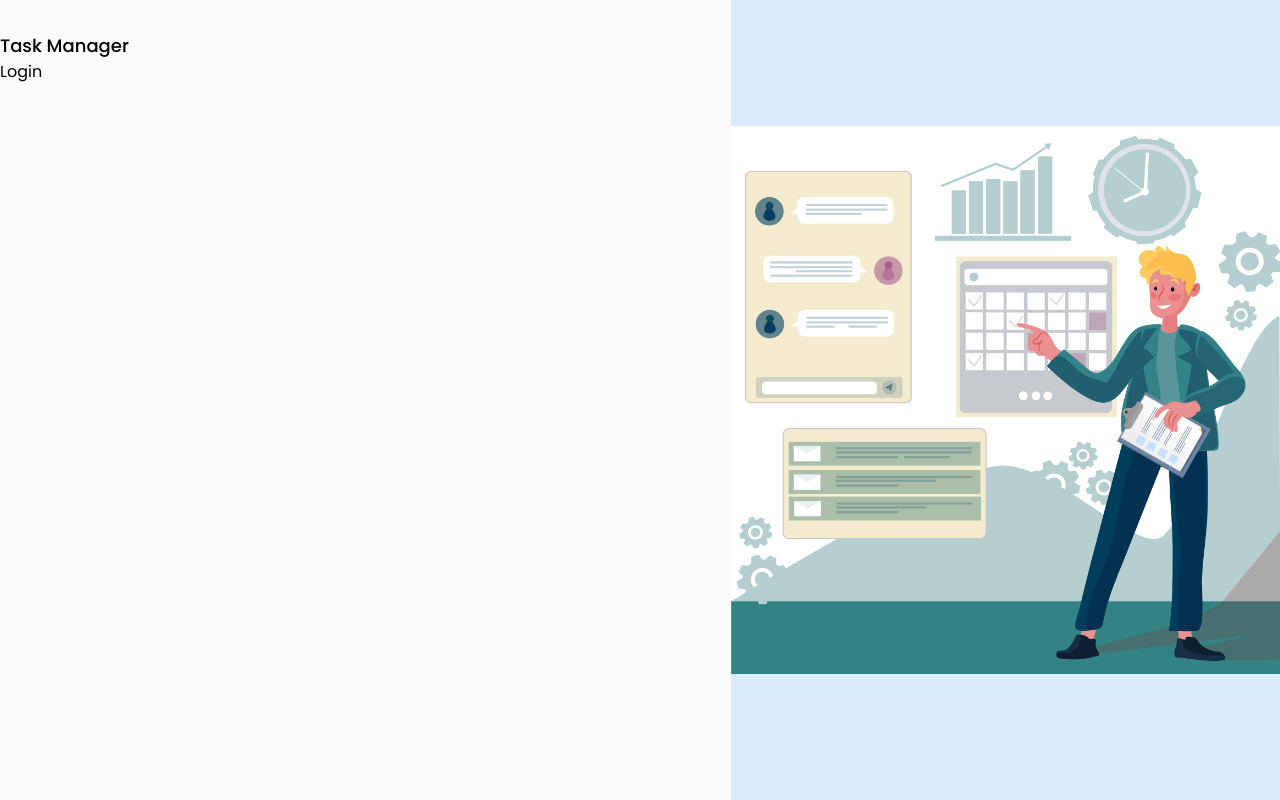
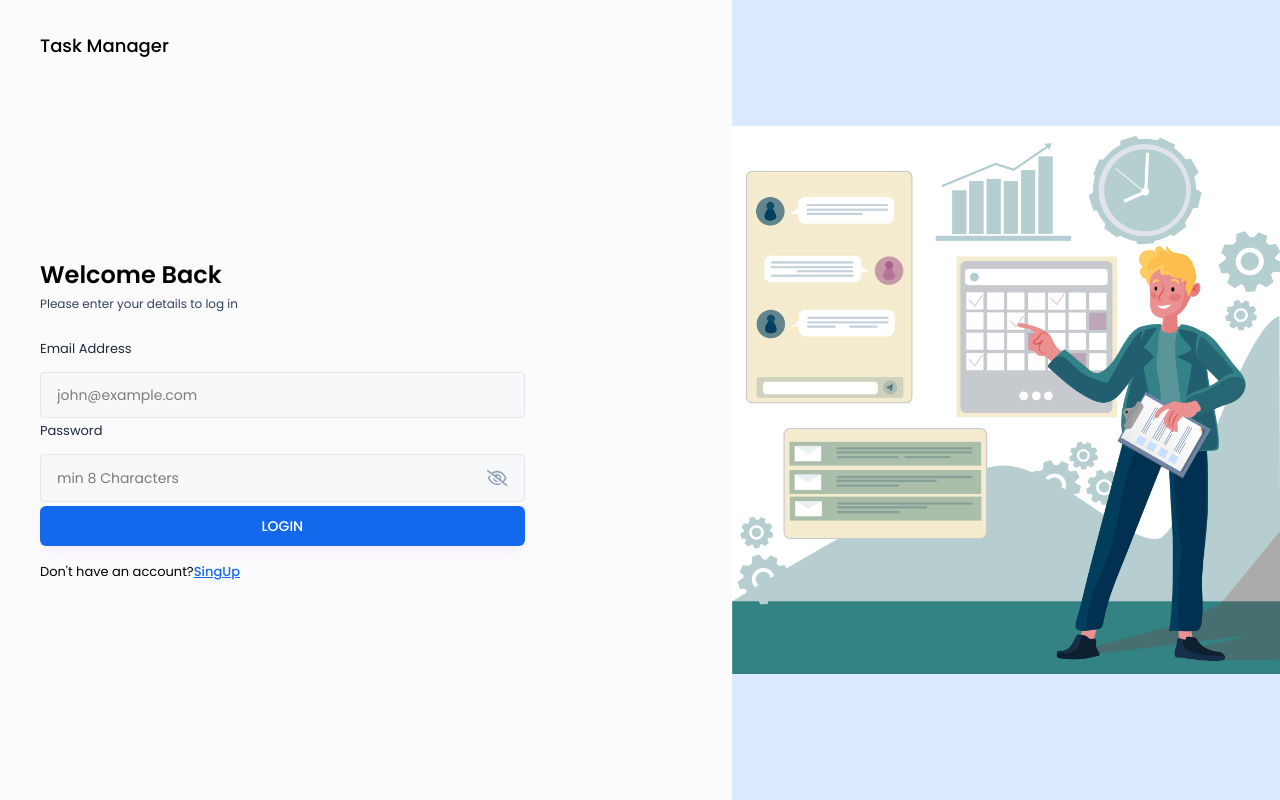
Before and after one commit to halaluddin2000/task-manager-client, a React app: page /login in a window 1280 px wide. Built offline with nearby package versions, Linux system fonts and the light colour scheme; the HTML template or start-up script is replaced by a standard one.

Commit message:
login section added

```diff
--- a/src/App.jsx
+++ b/src/App.jsx
@@ -16,7 +16,7 @@
       <Router>
         <Routes>
           <Route path="/login" element={<Login />} />
-          <Route path="/singUp" element={<SignUp />} />
+          <Route path="/signup" element={<SignUp />} />
 
           {/* Admin Routes */}
           <Route element={<PrivateRoute allowedRoles={["admin"]} />}>
--- /dev/null
+++ b/src/components/input/Input.jsx
@@ -0,0 +1,45 @@
+import { useState } from "react";
+import { FaRegEye, FaRegEyeSlash } from "react-icons/fa6";
+
+function Input({ value, onchange, label, placeholder, type }) {
+  const [showPassword, setShowPassword] = useState(false);
+
+  const toggleShowPassword = () => {
+    setShowPassword(!showPassword);
+  };
+  return (
+    <div>
+      <label className="text-[13px] text-slate-800">{label}</label>
+      <div className="input-box">
+        <input
+          type={
+            type == "password" ? (showPassword ? "text" : "password") : type
+          }
+          placeholder={placeholder}
+          className="w-full bg-transparent outline-none"
+          value={value}
+          onChange={(e) => onchange(e)}
+        />
+        {type === "password" && (
+          <>
+            {showPassword ? (
+              <FaRegEye
+                size={22}
+                className="text-primary cursor-pointer"
+                onClick={() => toggleShowPassword()}
+              />
+            ) : (
+              <FaRegEyeSlash
+                size={22}
+                className="text-slate-400 cursor-pointer"
+                onClick={() => toggleShowPassword()}
+              />
+            )}
+          </>
+        )}
+      </div>
+    </div>
+  );
+}
+
+export default Input;
--- /dev/null
+++ b/src/components/input/ProfilePhotoSelector.jsx
@@ -0,0 +1,5 @@
+function ProfilePhotoSelector({ image, setImage }) {
+  return <div>Profile Photo Selector</div>;
+}
+
+export default ProfilePhotoSelector;
--- a/src/components/layouts/AuthLayout.jsx
+++ b/src/components/layouts/AuthLayout.jsx
@@ -3,7 +3,7 @@
 function AuthLayout({ children }) {
   return (
     <div className="flex">
-      <div className="w-screen h-screen md:w-[60vw] pt-8 pb-12">
+      <div className="w-screen h-screen md:w-[60vw] pt-8 pb-12 pl-10">
         <h2 className="text-lg font-medium text-black">Task Manager</h2>
         {children}
       </div>
--- a/src/index.css
+++ b/src/index.css
@@ -16,3 +16,10 @@
     overflow-x: hidden;
   }
 }
+.input-box {
+  @apply w-full flex justify-between gap-3 text-sm text-black bg-slate-100/50 rounded px-4 py-3 mt-3 border border-slate-200 outline-none;
+}
+
+.btn-primary {
+  @apply w-full text-sm font-medium text-white bg-primary shadow-lg shadow-purple-600/5 p-[10px] rounded-md my-1 hover:bg-blue-600/15 hover:text-blue-600 cursor-pointer;
+}
--- a/src/pages/Auth/Login.jsx
+++ b/src/pages/Auth/Login.jsx
@@ -1,9 +1,66 @@
+import { useState } from "react";
 import AuthLayout from "../../components/layouts/AuthLayout";
+import { Link, useNavigate } from "react-router-dom";
+import Input from "../../components/input/input";
+import { validateEmail } from "../../utils/helper";
 
 function Login() {
+  const [email, setEmail] = useState("");
+  const [password, setPassword] = useState("");
+  const [error, setError] = useState(null);
+
+  const navigate = useNavigate();
+
+  //Handle Login Form Submit
+  const handleLogin = async (e) => {
+    e.preventDefault();
+    if (!validateEmail(email)) {
+      setError("Please enter a valid email address.");
+      return;
+    }
+    if (!password) {
+      setError("Please enter the password");
+      return;
+    }
+    setError("");
+
+    //Login Api Call
+  };
+
   return (
     <AuthLayout>
-      <h2>Login</h2>
+      <div className="lg:w-[70%] h-3/4 md:h-full flex flex-col justify-center">
+        <h3 className="text-2xl font-semibold text-black">Welcome Back</h3>
+        <p className="text-xs text-slate-700 mt-[5px] mb-6">
+          Please enter your details to log in
+        </p>
+        <form onSubmit={handleLogin}>
+          <Input
+            value={email}
+            onchange={({ target }) => setEmail(target.value)}
+            label="Email Address"
+            placeholder="john@example.com"
+            type="text"
+          />
+          <Input
+            value={password}
+            onchange={({ target }) => setPassword(target.value)}
+            label="Password"
+            placeholder="min 8 Characters"
+            type="password"
+          />
+          {error && <p className="text-red-500 text-xs pb-2.5">{error}</p>}
+          <button type="submit" className="btn-primary">
+            LOGIN
+          </button>
+          <p className="text-[13px] text-solid-800 mt-3">
+            Don't have an account?
+            <Link className="font-medium text-primary underline" to="/signup">
+              SingUp
+            </Link>
+          </p>
+        </form>
+      </div>
     </AuthLayout>
   );
 }
--- a/src/pages/Auth/SignUp.jsx
+++ b/src/pages/Auth/SignUp.jsx
@@ -1,10 +1,50 @@
-import React from "react";
+import { useState } from "react";
+import AuthLayout from "../../components/layouts/AuthLayout";
+import { validateEmail } from "../../utils/helper";
+import ProfilePhotoSelector from "../../components/input/ProfilePhotoSelector";
 
 function SignUp() {
+  const [profilePic, setProfilePic] = useState(null);
+  const [fullName, setFullName] = useState("");
+  const [email, setEmail] = useState("");
+  const [password, setPassword] = useState("");
+  const [adminInviteToken, setAdminInviteToken] = useState("");
+
+  const [error, setError] = useState(null);
+
+  //Handle signUp Form Submit
+  const handleSignUp = async (e) => {
+    e.preventDefault();
+    if (!fullName(email)) {
+      setError("Please enter full name");
+      return;
+    }
+    if (!validateEmail(email)) {
+      setError("Please enter a valid email address.");
+      return;
+    }
+    if (!password) {
+      setError("Please enter the password");
+      return;
+    }
+    setError("");
+
+    //signUp Api Call
+  };
+
   return (
-    <div>
-      <h2>singUp</h2>
-    </div>
+    <AuthLayout>
+      <div className="lg:w-[100%] h-auto md:h-full mt-10 md:mt-0 flex flex-col">
+        <h3 className="text-xl font-semibold text-black">Create an Account</h3>
+        <p className="text-xs text-slate-700 mt-[5px] mb-6">
+          Join us today by entering your details below.
+        </p>
+        <form onSubmit={handleSignUp}>
+          <ProfilePhotoSelector image={profilePic} setImage={setProfilePic} />
+          <div className="grid grid-cols-1 md:grid-cols-2 gap-4"></div>
+        </form>
+      </div>
+    </AuthLayout>
   );
 }
 
--- a/src/utils/helper.js
+++ b/src/utils/helper.js
@@ -0,0 +1,4 @@
+export const validateEmail = (email) => {
+    const regex = /^[^\s@]+@[^\s@]+[^\s@]+$/;
+    return regex.test(email)
+}
```
Also changed, not shown: 1 other file (tests, documents, lock files or other folders).
